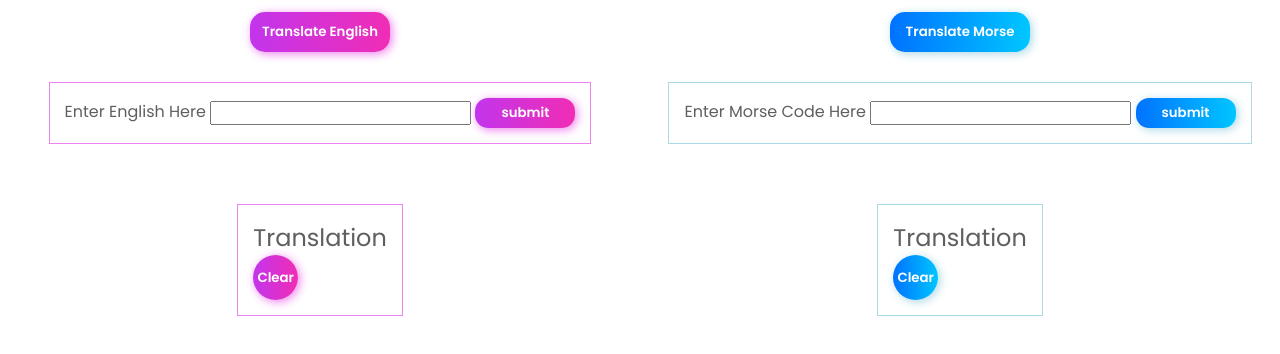
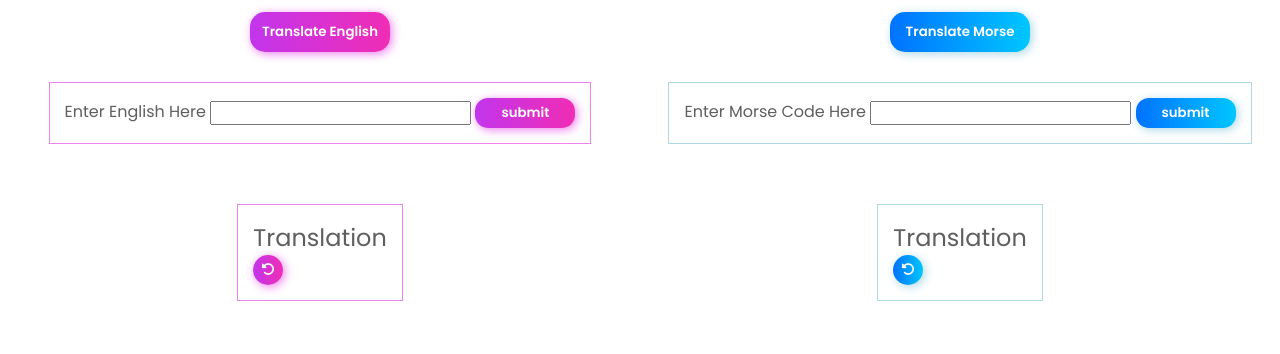
Before and after one commit to JohnGuilding/Morse_Code_Translator, a website with bundled scripts: page index.html in a window 1280 px wide. Shown: the part 68-422 px from the top of the page. Built offline with nearby package versions, Linux system fonts and the light colour scheme.

Commit message:
adding fontawesome icons

```diff
--- a/index.html
+++ b/index.html
@@ -5,6 +5,7 @@
     <meta http-equiv="X-UA-Compatible" content="ie=edge">
     <link rel="preconnect" href="https://fonts.gstatic.com">
     <link href="https://fonts.googleapis.com/css2?family=Poppins:wght@300;400;600&display=swap" rel="stylesheet">
+    <script src="https://kit.fontawesome.com/429aea90b5.js" crossorigin="anonymous"></script>
     <link rel="stylesheet" href="styles.css">
     <title>Morse Code Translator</title>
 </head>
@@ -29,7 +30,9 @@
             <section class="english-output">
                 <h2>Translation</h2>
                 <p class="english-translation"></p>
-                <button class="refresh-english-btn">Clear</button>
+                <button class="refresh-english-btn">
+                    <i class="fas fa-undo-alt"></i>
+                </button>
             </section>
         </div>
 
@@ -49,7 +52,9 @@
             <section class="morse-output">
                 <h2>Translation</h2>
                 <p class="morse-translation"></p>
-                <button class="refresh-morse-btn">Clear</button>
+                <button class="refresh-morse-btn">
+                    <i class="fas fa-undo-alt"></i>
+                </button>
             </section>
         </div>
     </main>
--- a/styles.scss
+++ b/styles.scss
@@ -62,11 +62,15 @@ main {
 
     button {
         @extend %base-btn;
-        height: 45px;
-        width: 45px;
+        height: 30px;
+        width: 30px;
         border-radius: 50%;
         background: $english-gradient;
         box-shadow: 2px 2px 10px $english-border;
+
+        i {
+            color: $light-text;
+        }
     }
 }
 
@@ -107,10 +111,14 @@ main {
 
     button {
         @extend %base-btn;
-        height: 45px;
-        width: 45px;
+        height: 30px;
+        width: 30px;
         border-radius: 50%;
         background: $morse-gradient;
         box-shadow: 2px 2px 10px $morse-border;
+
+        i {
+            color: $light-text;
+        }
     }
 }
```
Also changed, not shown: styles.css.
